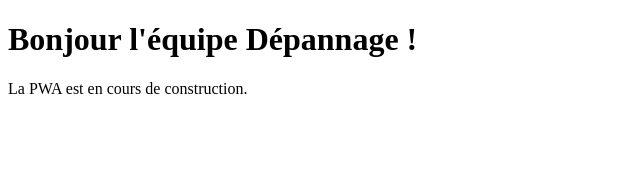
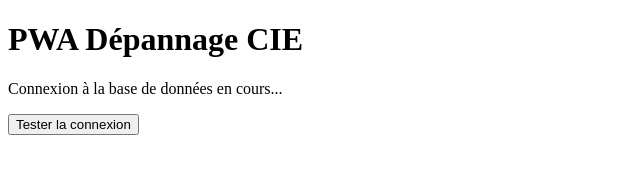
Before and after one commit to cortex052dran/pwa-depannage-cie, a plain HTML site: page index.html in a window 1280 px wide. Shown: the whole page, without its empty margins (0-640 px from the left). Drawn offline with nearby package versions, Linux system fonts and the light colour scheme.

Commit message:
Update index.html

```diff
--- a/index.html
+++ b/index.html
@@ -5,7 +5,36 @@
     <title>PWA Dépannage CIE</title>
 </head>
 <body>
-    <h1>Bonjour l'équipe Dépannage !</h1>
-    <p>La PWA est en cours de construction.</p>
+    <h1>PWA Dépannage CIE</h1>
+    <p id="message">Connexion à la base de données en cours...</p>
+    <button onclick="chargerAgents()">Tester la connexion</button>
+
+    <!-- Le code qui permet de parler à Supabase -->
+    <script src="https://cdn.jsdelivr.net/npm/@supabase/supabase-js@2"></script>
+    <script>
+        // 👇 REMPLACE LES GUILLEMETS PAR TES INFOS
+        const SUPABASE_URL = "https://sqcjycoddjbtvcgtdcaz.supabase.co";
+        const SUPABASE_KEY = "sb_publishable_FSV5BF_QkdnMDvunTVYP9Q_53d42z6t"; // Celle qui commence par sb_publishable...
+
+        const supabase = window.supabase.createClient(SUPABASE_URL, SUPABASE_KEY);
+
+        async function chargerAgents() {
+            const message = document.getElementById("message");
+            message.innerText = "Chargement...";
+
+            // On demande à la base de données la liste des agents
+            const { data, error } = await supabase.from('agents').select('*');
+
+            if (error) {
+                message.innerText = "Erreur : " + error.message;
+            } else {
+                if (data.length === 0) {
+                    message.innerText = "Connexion réussie ! La table est vide pour l'instant.";
+                } else {
+                    message.innerText = "Il y a " + data.length + " agent(s) enregistré(s).";
+                }
+            }
+        }
+    </script>
 </body>
 </html>
```
